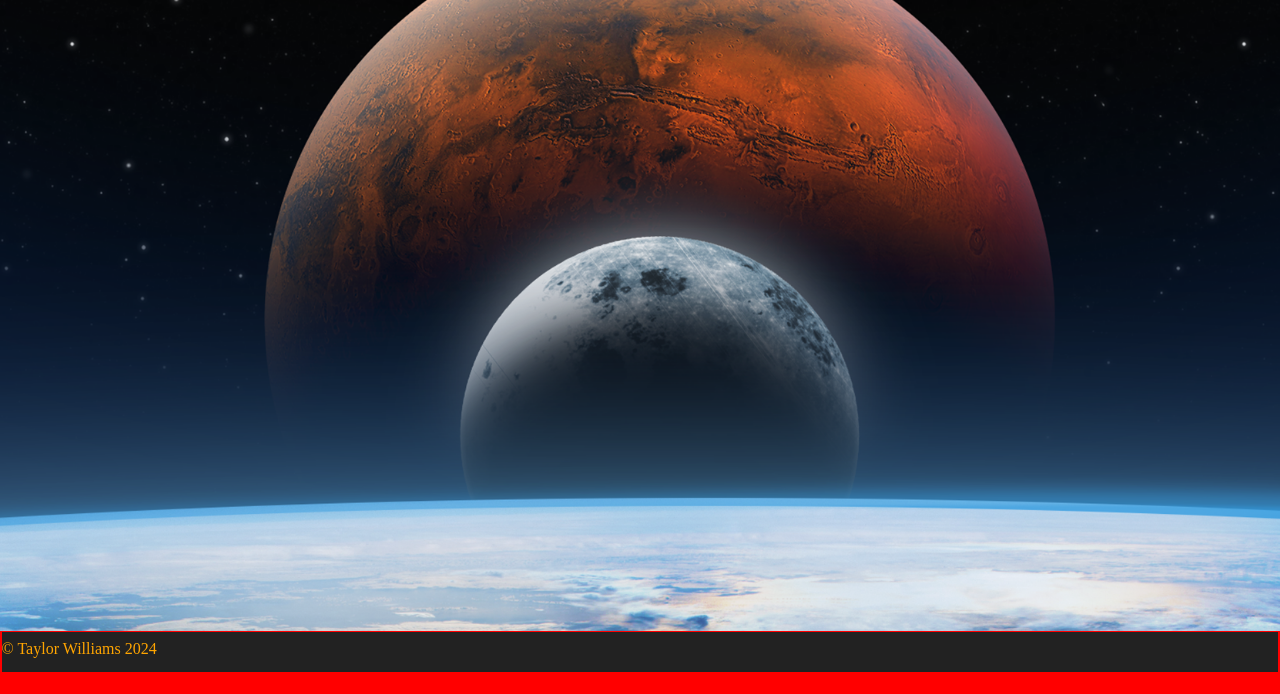
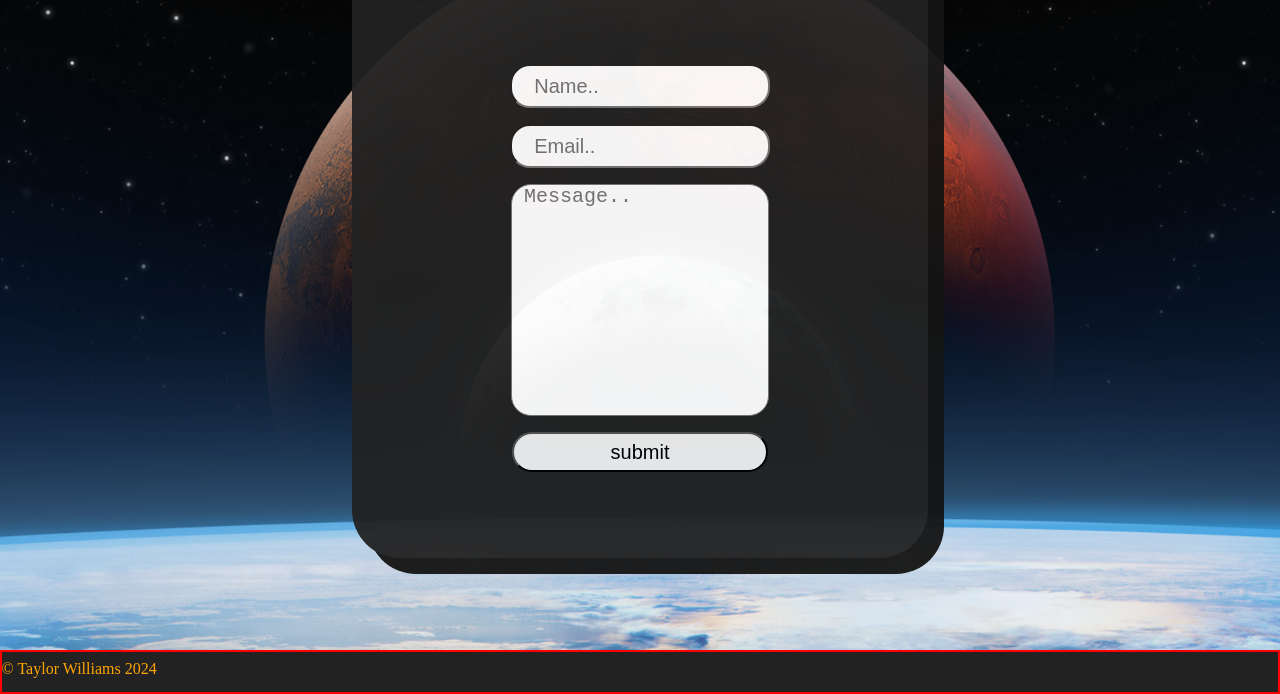
Before and after one commit to TeeDoubleYooh/Website-Coursework, a plain HTML site: page contact.html in a window 1280 px wide. Shown: the part 294-988 px from the top of the page. Drawn offline with Linux system fonts and the light colour scheme.

Commit message:
Contact Page Completed + Navigation Bar Fade Animtion Added

```diff
--- a/contact.html
+++ b/contact.html
@@ -8,8 +8,9 @@
     <link rel="stylesheet" href="mobile.css" media="screen and (max-width: 800px)">
     <link rel="stylesheet" href="desktop.css" media="screen and (min-width: 800px)">
 </head>
-<body>
+<body id="clicked">
     <header>
+        <a class="showNav on" href="#clicked"></a>
         <h1 class="">Taylor Co. Contact</h1>
     </header>
 
@@ -24,11 +25,36 @@
     </nav>
 
     <main>
-       <!--  <h2>     Hey! I am</h2>
-        <h3>   Taylor Williams</h3>
-        <h4>And this is my resume</h4> -->
+        <div class="ContactContainer">
+            <div class="ContactBox">
+                <div class="ContactUsTitle">Contact Us</div>
+                <form action="mailto:taylor.williams23@my.northampton.ac.uk" method="get">
 
 
+                    <!-- <label for="NameTextbox">Name:</label> -->
+                    <input type="text" name="NameTextbox" id="NameTextbox" placeholder="    Name.." required>
+
+
+
+                    <!-- <label for="EmailTextbox">Email:</label> -->
+                    <input type="text" name="EmailTextbox" id="EmailTextbox" placeholder="    Email.." required>
+
+
+
+                    <!-- <label for="textArea">Message:</label> -->
+                    <textarea name="textArea" id="textArea" cols="30" rows="10" placeholder=" Message.." required></textarea>
+                    <input type="submit" value="submit">
+
+                </form>
+
+
+            </div>
+
+
+
+
+
+        </div>
 
 
 
@@ -39,10 +65,7 @@
 
 
 
-  <!--   <aside>
-        <p>Sidebar Lorem ipsum dolor sit amet consectetur adipisicing elit. Molestias explicabo magnam, ea vitae consequatur provident non rem reiciendis consequuntur porro
-            repudiandae assumenda repellendus libero autem iusto possimus! Fuga, repudiandae inventore.</p>
-    </aside> -->
+
 
     <footer>
         <p>&copy; Taylor Williams 2024</p>
--- a/desktop.css
+++ b/desktop.css
@@ -1,5 +1,33 @@
 /* GLOBAL CSS FOR EVERY DESKTOP PAGE */
 
+
+
+nav > ul > li{
+    position: relative;
+    width: 100%;
+}
+
+nav ul ul{
+    position: absolute;
+    display: block;
+    background-color: #161616;
+    border-radius: 0.5em;
+    color: orange;
+    width: 100%;
+    padding: 0;
+    opacity: 0;
+    transition: opacity 0.5s ease-in;
+    pointer-events: none;
+
+}
+nav > ul > li:hover ul{
+    opacity: 1;
+    pointer-events: auto;
+}
+
+nav ul ul li:hover{
+    color: white;
+}
 
 
 
@@ -220,3 +248,100 @@ body {
 
 
 }
+
+
+
+/* PROJECT PAGE END */
+
+/* CONTACT PAGE START */
+
+
+
+.ContactContainer{
+    width: 100%;
+    height: 100%;
+    display: flex;
+    justify-content: space-evenly;
+
+
+}
+
+
+
+
+
+
+
+.ContactBox{
+
+
+
+
+
+
+
+    width: 40%    ;
+    height: 70%;
+
+    border-radius: 3em;
+    box-shadow: 1em 1em #141414;
+
+    background-color: #222;
+    opacity: 0.95;
+
+    padding: 2em;
+    align-self: center;
+    font-weight: 500;
+    font-family: system-ui, -apple-system, BlinkMacSystemFont, 'Segoe UI', Roboto, Oxygen, Ubuntu, Cantarell, 'Open Sans', 'Helvetica Neue', sans-serif;
+
+
+
+
+
+
+}
+
+
+
+
+
+.ContactUsTitle{
+
+    color: orange;
+    font-size: 30px;
+    text-decoration: underline;
+    text-align: center;
+    margin-bottom: 10px;
+
+
+}
+
+
+form{
+    display: flex;
+    /* display: grid;
+    grid-template-columns: 100%; */
+    align-items: center;
+    row-gap: 1em;
+    width: 100%;
+    flex-direction: column;
+    margin-top: 5em;
+}
+
+form input{
+    height: 2em;
+    width: 50%;
+    border-radius: 1em;
+    font-size: 20px;
+}
+form textarea {
+    width: 50%;
+    border-radius: 1em;
+    font-size: 20px;
+    resize: none;
+}
+
+/* input[type="submit"]{
+    grid-column: 2;
+}
+ */
--- a/main.css
+++ b/main.css
@@ -34,6 +34,7 @@ nav ul {
     align-self: center;
     font-weight: bold;
     font-size: 1.1em;
+
 
 }
 
--- a/mobile.css
+++ b/mobile.css
@@ -41,14 +41,28 @@ nav {
     width: 100%;
     height: 100vh;
     z-index: 1;
+    font-size: 30px;
+    opacity: 0.90;
+    background-color: #080808;
+
 }
 nav ul{
     display: flex;
     flex-direction: column;
     align-items: center;
+    margin-top: 2em;
+    text-transform: uppercase;
+
+
+
 }
 
+nav ul li {
+    margin-top: 2em;
+    text-shadow: #fff;
 
+
+}
 
 #clicked .on{
     display: block;
@@ -260,3 +274,91 @@ nav ul{
     display: none;
 
 }
+
+
+
+/* PROJECT PAGE END */
+
+.ContactContainer{
+    width: 100%;
+    height: 100%;
+    display: flex;
+    justify-content: space-evenly;
+
+
+}
+
+
+
+
+
+
+
+.ContactBox{
+
+
+
+
+
+
+
+    width: 80%    ;
+    height: 70%;
+
+    border-radius: 3em;
+    box-shadow: 1em 1em #141414;
+
+    background-color: #222;
+    opacity: 0.95;
+
+    padding: 2em;
+    align-self: center;
+    font-weight: 500;
+    font-family: system-ui, -apple-system, BlinkMacSystemFont, 'Segoe UI', Roboto, Oxygen, Ubuntu, Cantarell, 'Open Sans', 'Helvetica Neue', sans-serif;
+
+
+
+
+
+
+}
+
+
+
+
+
+.ContactUsTitle{
+
+    color: orange;
+    font-size: 40px;
+    text-decoration: underline;
+    text-align: center;
+    margin-bottom: 10px;
+
+
+}
+
+
+form{
+    display: flex;
+    /* display: grid;
+    grid-template-columns: 100%; */
+    align-items: center;
+    row-gap: 1em;
+    width: 100%;
+    flex-direction: column;
+    margin-top: 3em;
+}
+
+form input{
+    height: 2em;
+    width: 90%;
+    border-radius: 1em;
+    font-size: 20px;
+}
+form textarea {
+    width: 90%;
+    border-radius: 1em;
+    font-size: 20px;
+    resize: none;
+}
```
Also changed, not shown: index.html (+7 -1 lines).
